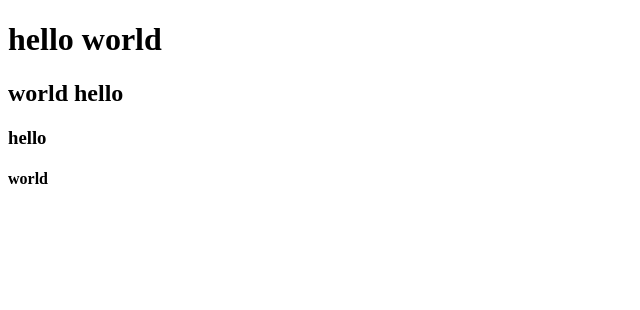
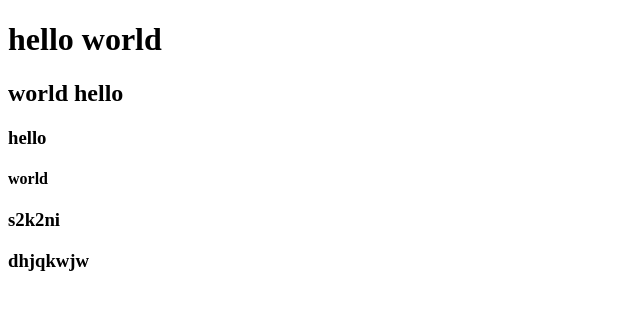
Before and after one commit to yuduoduo-code/testDemo, a plain HTML site: page index.html in a window 1280 px wide. Shown: the whole page, without its empty margins (0-640 px from the left). Drawn offline with Linux system fonts and the light colour scheme.

Commit message:
这是第六次提交

```diff
--- a/index.html
+++ b/index.html
@@ -11,5 +11,7 @@
     <h2>world hello</h2>
     <h3>hello</h3>
     <h4>world</h4>
+    <h3>s2k2ni</h3>
+    <h3>dhjqkwjw</h3>
 </body>
 </html>
```
Also changed, not shown: 1 other file.
